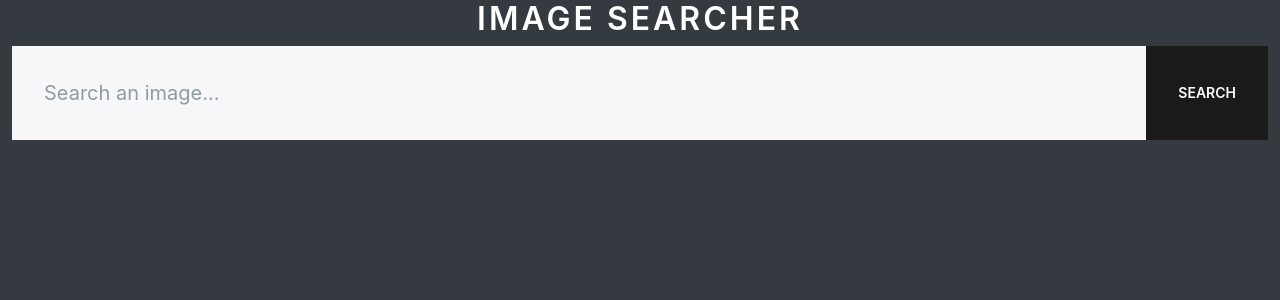
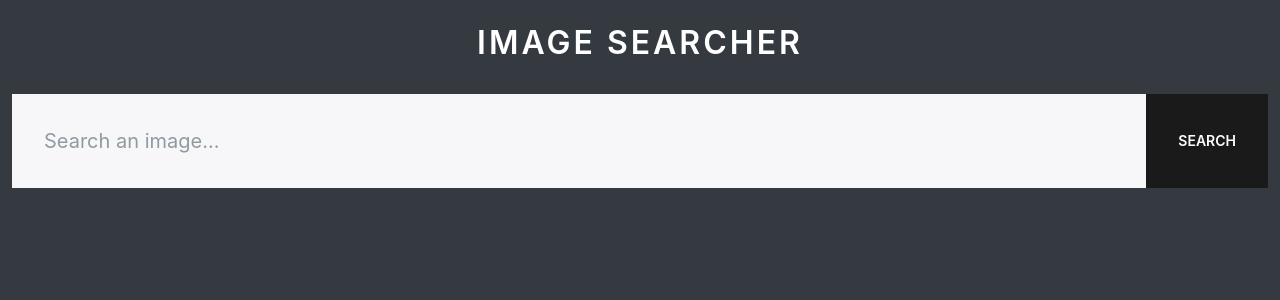
Before and after one commit to lazaronazareno/image-search, a React (Create React App) app: page / in a window 1280 px wide. Shown: the top 300 px of the page. Built offline with nearby package versions, Linux system fonts and the light colour scheme.

Commit message:
title padding, title

```diff
--- a/public/index.html
+++ b/public/index.html
@@ -24,7 +24,7 @@
       work correctly both with client-side routing and a non-root public URL.
       Learn how to configure a non-root public URL by running `npm run build`.
     -->
-    <title>Buscador de Imagenes</title>
+    <title>Image Searcher - Pixabay</title>
     <link rel="stylesheet" href="https://cdnjs.cloudflare.com/ajax/libs/bootswatch/5.2.3/lux/bootstrap.min.css" integrity="sha512-+TCHrZDlJaieLxYGAxpR5QgMae/jFXNkrc6sxxYsIVuo/28nknKtf9Qv+J2PqqPXj0vtZo9AKW/SMWXe8i/o6w==" crossorigin="anonymous" referrerpolicy="no-referrer" />
   </head>
   <body>
--- a/src/App.js
+++ b/src/App.js
@@ -45,7 +45,7 @@ function App () {
   }
   return (
     <div className='container-fluid bg-dark' style={{ minHeight: '100vh' }}>
-      <h1 className='text-center text-light heading-title'>Image Searcher</h1>
+      <h1 className='text-center text-light heading-title py-4'>Image Searcher</h1>
       <Form
         setQuery={setQuery}
       />
```
